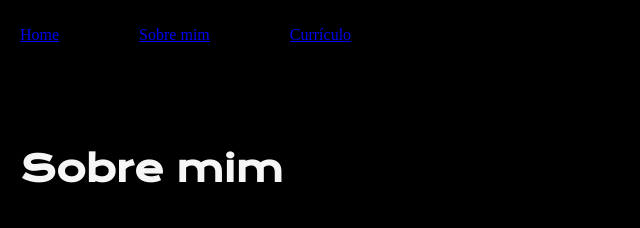
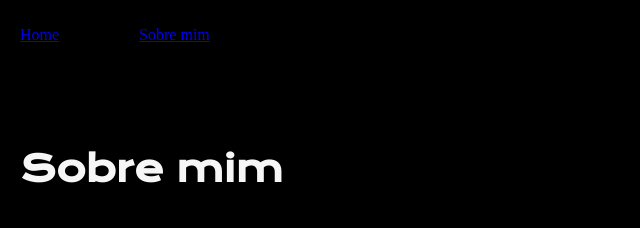
Before and after one commit to Ma7eusAlves/portfolio, a plain HTML site: page about.html in a window 1280 px wide. Shown: the top 228 px of the page, 108-748 px from the left. Drawn offline with nearby package versions, Linux system fonts and the light colour scheme.

Commit message:
Update about.html

```diff
--- a/about.html
+++ b/about.html
@@ -18,10 +18,6 @@
             <a class="cabecalho__menu__navegacao" href="about.html">
 
                 Sobre mim</a>
-
-            <a class="cabecalho__menu__navegacao" href="curriculo.html">
-
-                Currículo</a>
 
 
         </nav>
```
